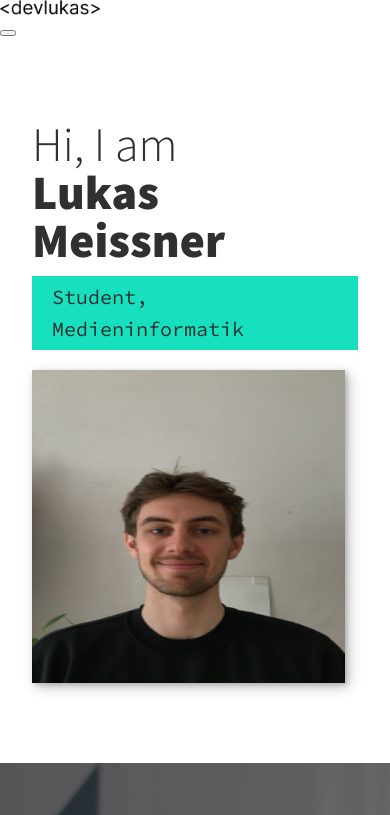
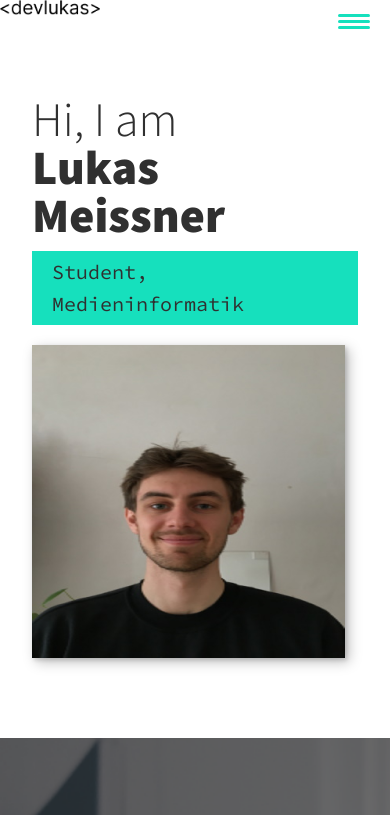
Before and after one commit to LukasMei/Portfolio, a plain HTML site: page index.html in a window 390 px wide. Shown: the top 815 px of the page. Drawn offline with nearby package versions, Linux system fonts and the light colour scheme.

Commit message:
hamburger menu

```diff
--- a/css/style.css
+++ b/css/style.css
@@ -183,11 +183,51 @@ h3 {
     color: var(--clr-accent);
 }
 
+.nav-toggle {
+    padding: .25em;
+    background: transparent;
+    border: 0;
+    cursor: pointer;
+    position: absolute;
+    right: 1em;
+    top: 1em;
+    z-index: 1000;
+}
+
+.hamburger {
+    display: block;
+    position: relative;
+}
+
+.hamburger,
+.hamburger::before,
+.hamburger::after {
+    background: var(--clr-accent);
+    width: 2em;
+    height: 3px;
+    border-radius: 1em;
+    transition: transform 250ms ease-in-out;
+}
+
+.hamburger::before,
+.hamburger::after {
+    content: "";
+    position: absolute;
+    left: 0;
+    right: 0;
+
+}
+
+.hamburger::before { top: 6px; }
+.hamburger::after { bottom: 6px; }
+
+
 /* Intro Section */
 
 .intro {
     position: relative;
 }
+
 
 .intro__img {
     box-shadow: var(--bs);
```
